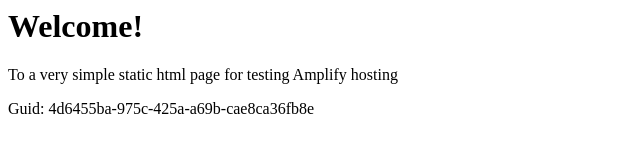
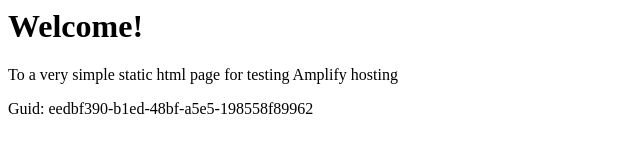
Before and after one commit to aws-aemilia-fra/Github-PR-Commit-Integration-Test-DoNotTouch-GitHubWebhookPushCanaryTest-v1-prod-eu-central-1, a website: page src/index.html in a window 1280 px wide. Shown: the full height of the page, 0-640 px from the left. Drawn offline with Linux system fonts and the light colour scheme.

Commit message:
commit from integ tests

```diff
--- a/src/index.html
+++ b/src/index.html
@@ -12,6 +12,6 @@
 <body>
     <h1>Welcome!</h1>
     <p>To a very simple static html page for testing Amplify hosting</p>
-    <p>Guid: 4d6455ba-975c-425a-a69b-cae8ca36fb8e</p></body>
+    <p>Guid: eedbf390-b1ed-48bf-a5e5-198558f89962</p></body>
 
 </html>
```
